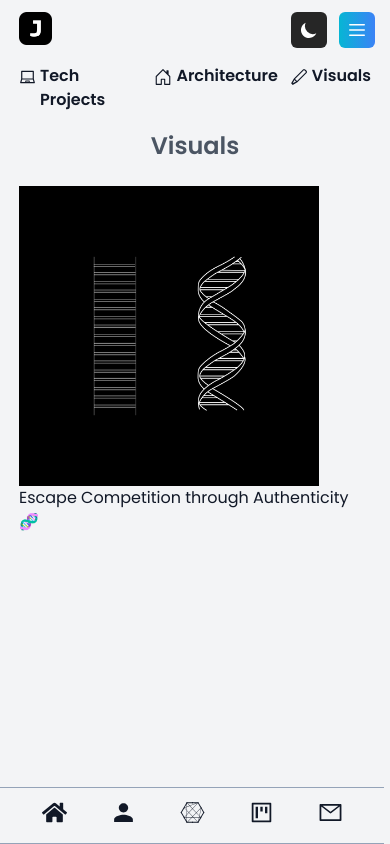
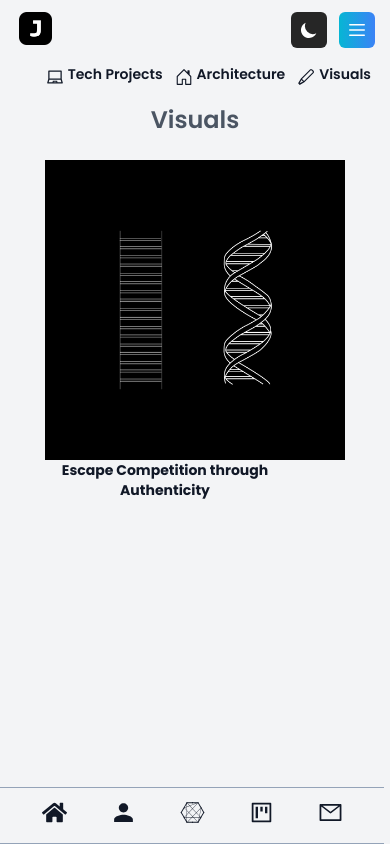
Before and after one commit to johncanero/johncanero-website, a Next.js app: page /visuals in a window 390 px wide. Built offline with nearby package versions, Linux system fonts and the light colour scheme.

Commit message:
Adjust Width and Header

```diff
--- a/pages/visuals/index.tsx
+++ b/pages/visuals/index.tsx
@@ -10,7 +10,7 @@ const index = () => {
   return (
     <div className="font-Poppins">
       {/* Add Links - Architecture */}
-      <div className="flex justify-end gap-3 mt-4 font-semibold">
+      <div className="flex justify-end gap-3 mt-4 text-sm font-semibold md:text-base">
         <Link rel="noopener noreferrer" href="/projects">
           <div className="flex gap-1 border-b-2 border-transparent dark:text-gray-300 hover:border-gray-600 dark:hover:border-gray-300">
             <AiOutlineLaptop className="mt-1" size={18} /> Tech Projects
@@ -36,16 +36,16 @@ const index = () => {
       </div>
 
       {/* Visuals */}
-      <div className="justify-center mt-6 mb-10 md:flex md:flex-wrap md:gap-12">
+      <div className="flex justify-center mt-6 mb-10 md:flex md:flex-wrap md:gap-12">
         <div>
           <Image
             src="/images/visuals/escapeCompetition.jpg"
             width={300}
             height={40}
             alt="escapeCompetition"
-            className="animate__animated animate__fadeIn"
+            className="animate__animated animate__fadeIn md:w-60"
           />
-          <p className="">Escape Competition through Authenticity 🧬</p>
+          <p className="text-sm font-bold text-center w-60">Escape Competition through Authenticity</p>
         </div>
       </div>
     </div>
--- a/styles/globals.css
+++ b/styles/globals.css
@@ -5,7 +5,7 @@
 /* Layer Base */
 @layer base {
     body {
-        @apply px-4 mx-auto sm:max-w-sm md:max-w-2xl lg:max-w-7xl;
+        @apply px-4 mx-auto md:px-10 sm:max-w-sm md:max-w-3xl lg:max-w-7xl;
         @apply dark:bg-black50 dark:text-gray-100 bg-gray-100 text-gray-900
     }
 
```
